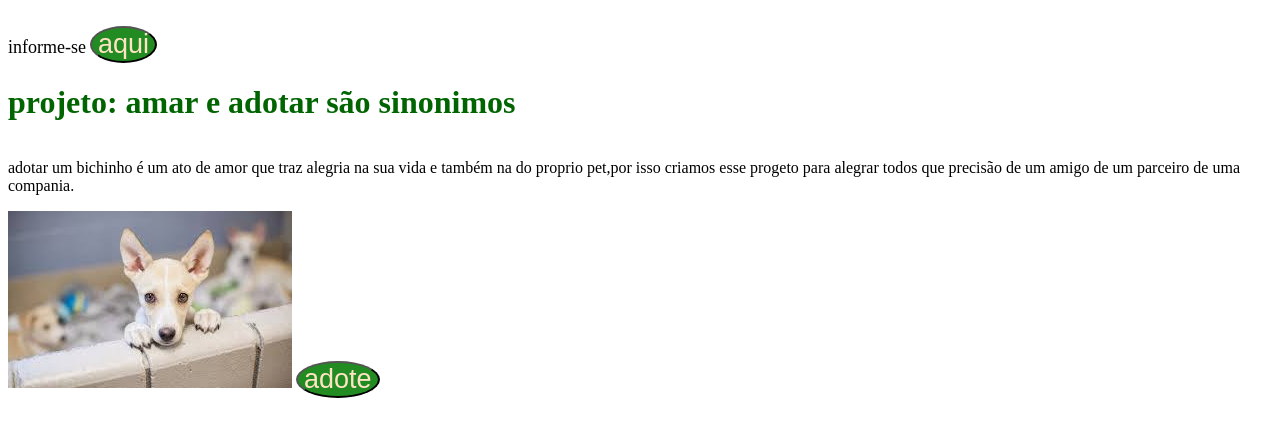
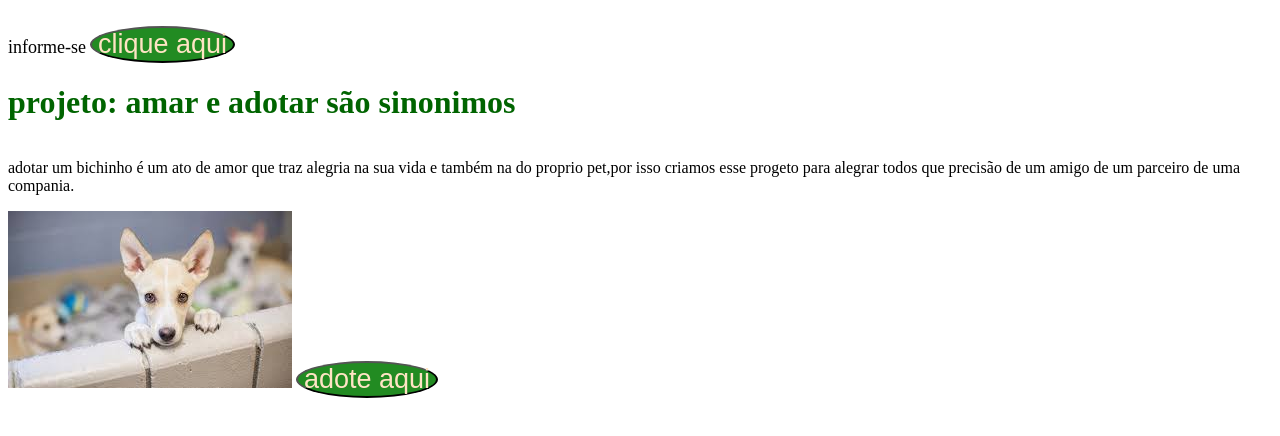
Before and after one commit to erika-be/Repositorio-1, a plain HTML site: page index.html in a window 1280 px wide. Drawn offline with Linux system fonts and the light colour scheme.

Commit message:
alteração-1

```diff
--- a/index.html
+++ b/index.html
@@ -11,14 +11,14 @@
 <body>
     <header>
         <a>informe-se</a>
-        <button>aqui</button>
+        <button>clique aqui</button>
     </header>
 
     <main>
         <h1>projeto: amar e adotar são sinonimos</h1>
         <p>adotar um bichinho é um ato de amor que traz alegria na sua vida e também na do proprio pet,por isso criamos esse progeto para alegrar todos que precisão  de um amigo de um parceiro de uma compania.</p>
         <img src="./download.jpeg" alt="bichinhos para adotar">
-        <button>adote</button>
+        <button>adote aqui</button>
     </main>
 
 
```
